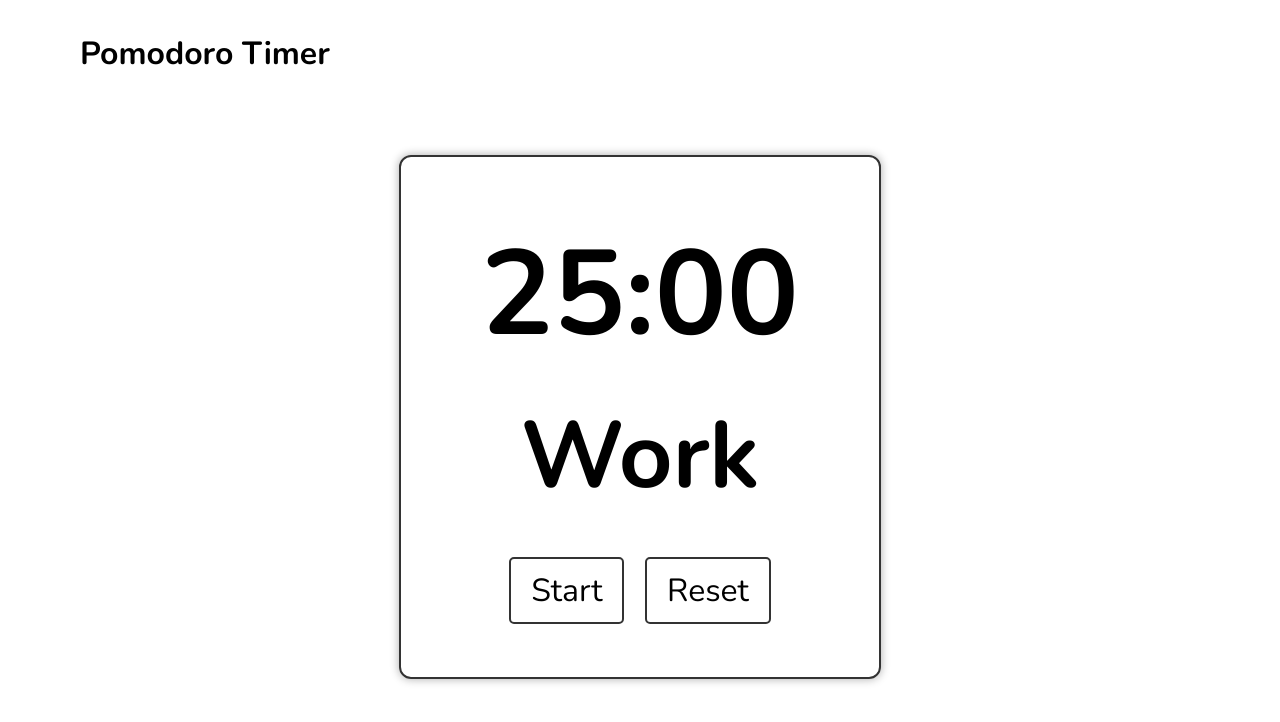
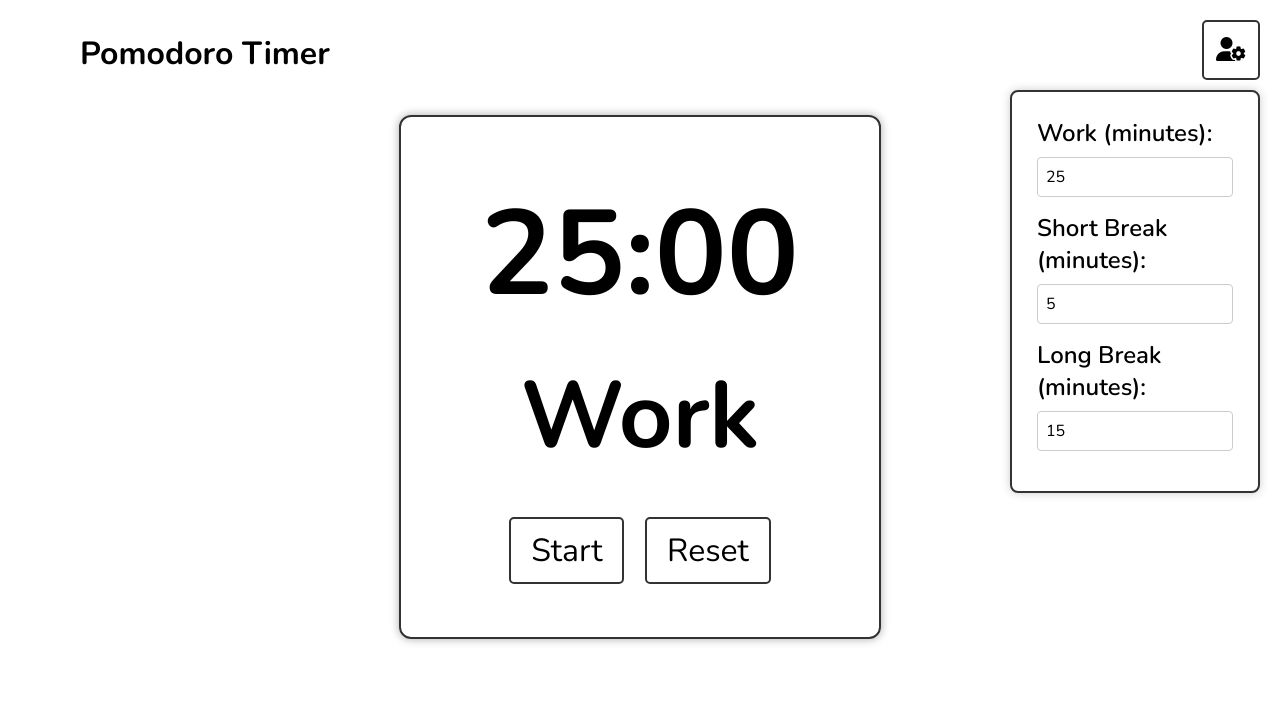
Before and after one commit to RuhlMirko/roadmap-projects, a plain HTML site: page pomodoro/index.html in a window 1280 px wide. Drawn offline with nearby package versions, Linux system fonts and the light colour scheme.

Commit message:
Added user config along with styling

```diff
--- a/pomodoro/index.html
+++ b/pomodoro/index.html
@@ -9,6 +9,13 @@
       href="https://fonts.googleapis.com/css2?family=Nunito:ital,wght@0,200..1000;1,200..1000&display=swap"
     />
     <link rel="stylesheet" href="styles.css" />
+    <link
+      rel="stylesheet"
+      href="https://cdnjs.cloudflare.com/ajax/libs/font-awesome/6.5.2/css/all.min.css"
+      integrity="sha512-SnH5WK+bZxgPHs44uWIX+LLJAJ9/2PkPKZ5QiAj6Ta86w+fsb2TkcmfRyVX3pBnMFcV7oQPJkl9QevSCWr3W6A=="
+      crossorigin="anonymous"
+      referrerpolicy="no-referrer"
+    />
     <script src="app.js" defer></script>
   </head>
   <body>
@@ -19,5 +26,16 @@
       <button id="start">Start</button>
       <button id="reset">Reset</button>
     </div>
+    <div id="user-config">
+      <button><i class="fa-solid fa-user-gear"></i></button>
+      <div id="config-options">
+        <label for="work">Work (minutes):</label>
+        <input type="number" id="work" min="1" max="60" value="25" />
+        <label for="short-break">Short Break (minutes):</label>
+        <input type="number" id="short-break" min="1" max="15" value="5" />
+        <label for="long-break">Long Break (minutes):</label>
+        <input type="number" id="long-break" min="5" max="30" value="15" />
+      </div>
+    </div>
   </body>
 </html>
--- a/pomodoro/styles.css
+++ b/pomodoro/styles.css
@@ -8,7 +8,7 @@
 }
 
 h1 {
-  margin: 2rem 5rem;
+  margin: 2rem 5rem 0;
 }
 
 h2 {
@@ -19,7 +19,7 @@ h2 {
   font-size: 5rem;
   text-align: center;
   padding: 3rem 5rem;
-  margin: 10vh auto 0;
+  margin: 5vh auto 0;
   width: fit-content;
   border: 2px solid #333;
   border-radius: 12px;
@@ -42,3 +42,45 @@ h2 {
   background-color: #742222;
   color: white;
 }
+#user-config {
+  position: fixed;
+  top: 20px;
+  right: 20px;
+  font-size: 1.5rem;
+}
+#user-config button {
+  all: unset;
+  cursor: pointer;
+  padding: 12px;
+  border: 2px solid #333;
+  border-radius: 5px;
+}
+#user-config button:hover {
+  background-color: #333;
+  color: white;
+}
+#config-options {
+  /* display: none; */
+  position: absolute;
+  top: 70px;
+  right: 0;
+  width: 250px;
+  background-color: white;
+  border: 2px solid #333;
+  border-radius: 8px;
+  padding: 25px;
+  box-shadow: 0 0 10px rgba(0, 0, 0, 0.2);
+}
+#config-options label {
+  display: block;
+  margin-bottom: 8px;
+  font-weight: 600;
+}
+#config-options input {
+  width: 100%;
+  padding: 8px;
+  margin-bottom: 15px;
+  border: 1px solid #ccc;
+  border-radius: 4px;
+  font-size: 1rem;
+}
```
